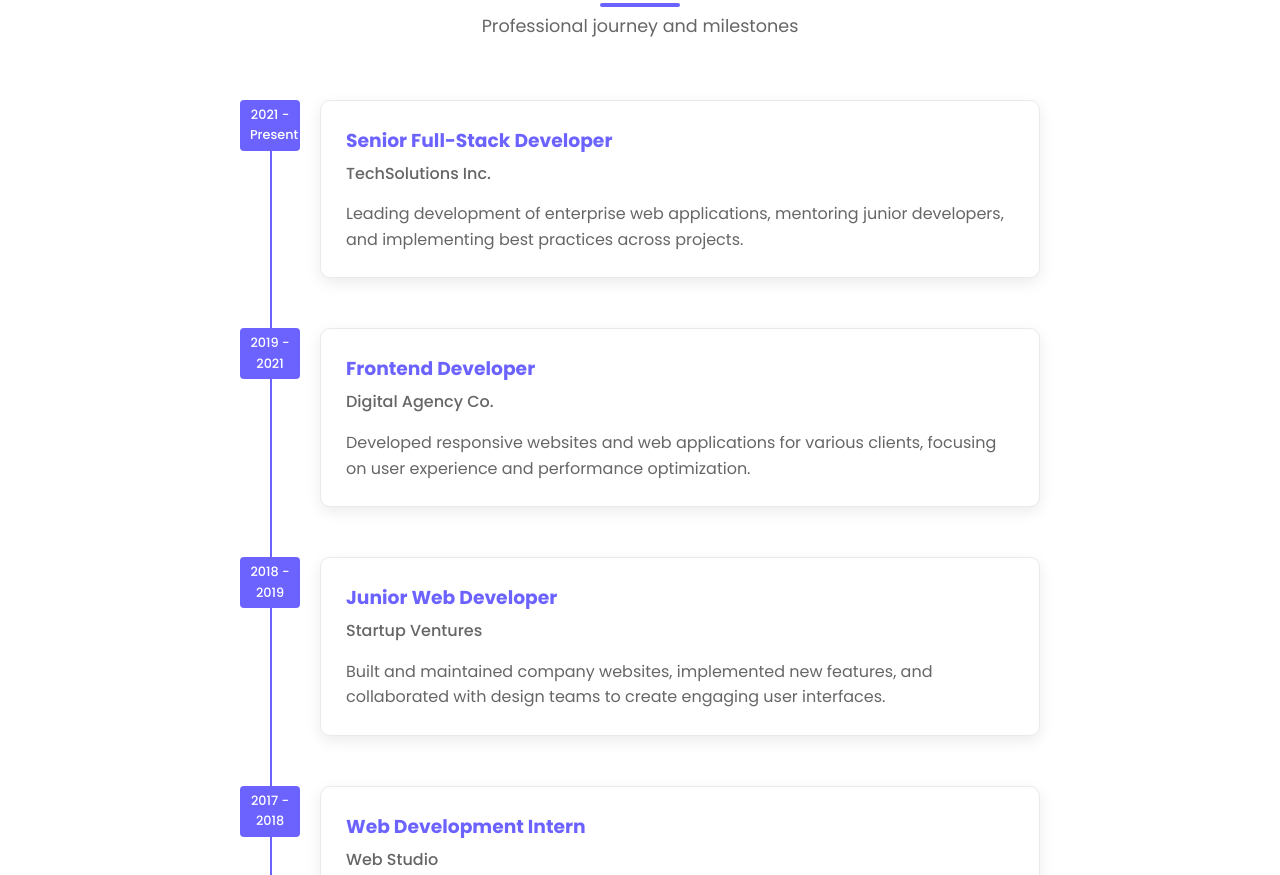
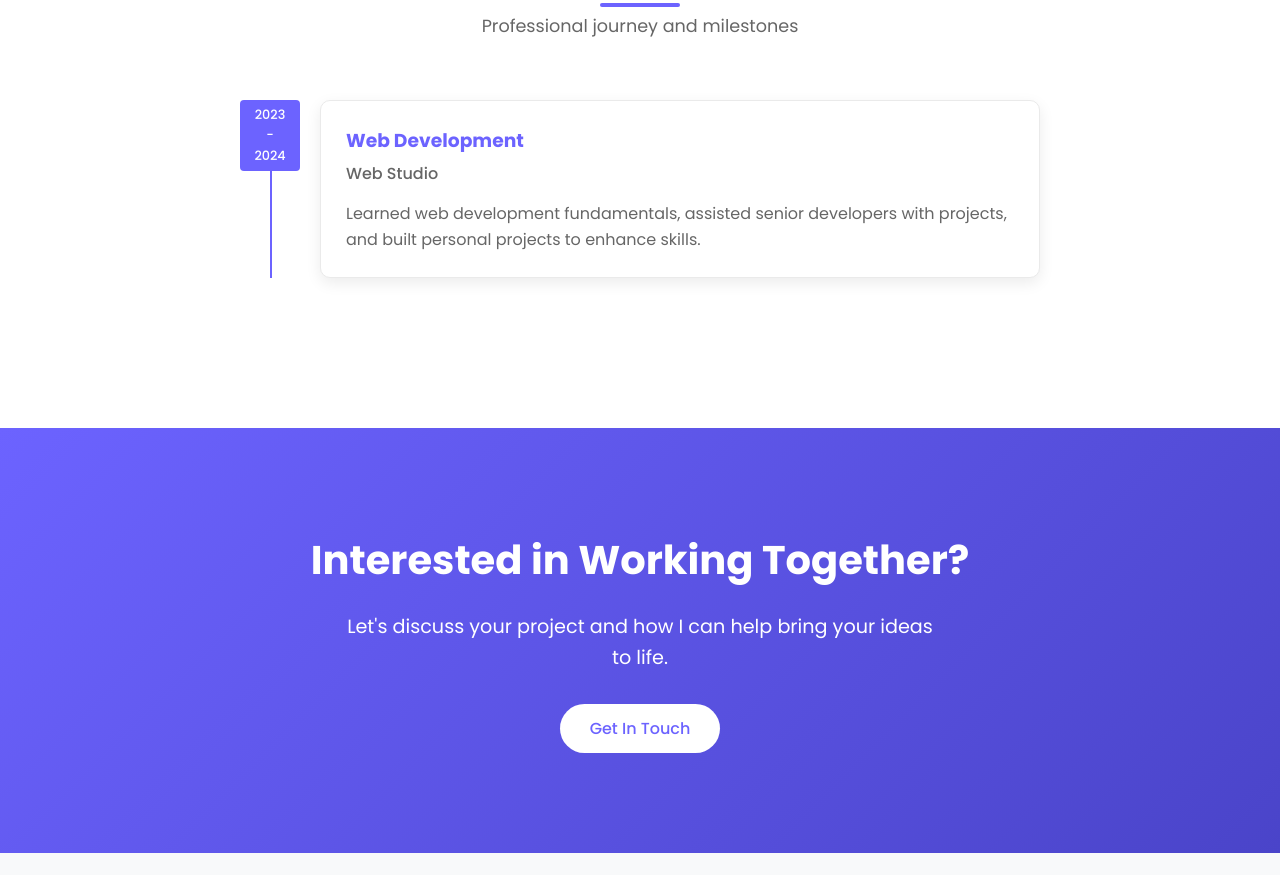
Before and after one commit to FaiqAnsari05/Faiq-Developer, a website: page about.html in a window 1280 px wide. Shown: the part 2025-2900 px from the top of the page. Drawn offline with Linux system fonts and the light colour scheme.

Commit message:
Update about.html

```diff
--- a/about.html
+++ b/about.html
@@ -202,34 +202,34 @@
                 <p class="section-subtitle">Professional journey and milestones</p>
             </div>
             <div class="timeline">
-                <div class="timeline-item">
+                <!-- <div class="timeline-item">
                     <div class="timeline-date">2021 - Present</div>
                     <div class="timeline-content">
                         <h3>Senior Full-Stack Developer</h3>
                         <h4>TechSolutions Inc.</h4>
                         <p>Leading development of enterprise web applications, mentoring junior developers, and implementing best practices across projects.</p>
                     </div>
-                </div>
-                <div class="timeline-item">
+                </div> -->
+                <!-- <div class="timeline-item">
                     <div class="timeline-date">2019 - 2021</div>
                     <div class="timeline-content">
                         <h3>Frontend Developer</h3>
                         <h4>Digital Agency Co.</h4>
                         <p>Developed responsive websites and web applications for various clients, focusing on user experience and performance optimization.</p>
                     </div>
-                </div>
-                <div class="timeline-item">
+                </div> -->
+                <!-- <div class="timeline-item">
                     <div class="timeline-date">2018 - 2019</div>
                     <div class="timeline-content">
                         <h3>Junior Web Developer</h3>
                         <h4>Startup Ventures</h4>
                         <p>Built and maintained company websites, implemented new features, and collaborated with design teams to create engaging user interfaces.</p>
                     </div>
-                </div>
+                </div> -->
                 <div class="timeline-item">
-                    <div class="timeline-date">2017 - 2018</div>
+                    <div class="timeline-date">2023 - 2024</div>
                     <div class="timeline-content">
-                        <h3>Web Development Intern</h3>
+                        <h3>Web Development </h3>
                         <h4>Web Studio</h4>
                         <p>Learned web development fundamentals, assisted senior developers with projects, and built personal projects to enhance skills.</p>
                     </div>
```
